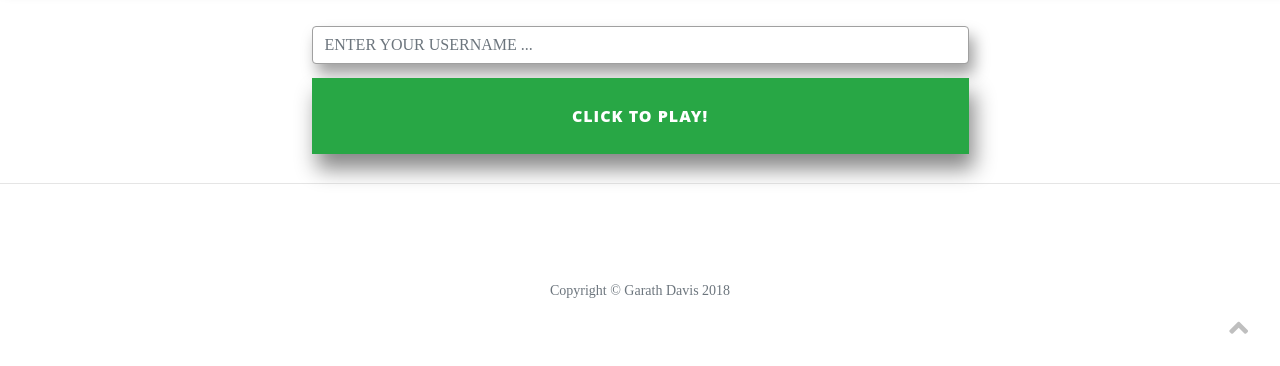
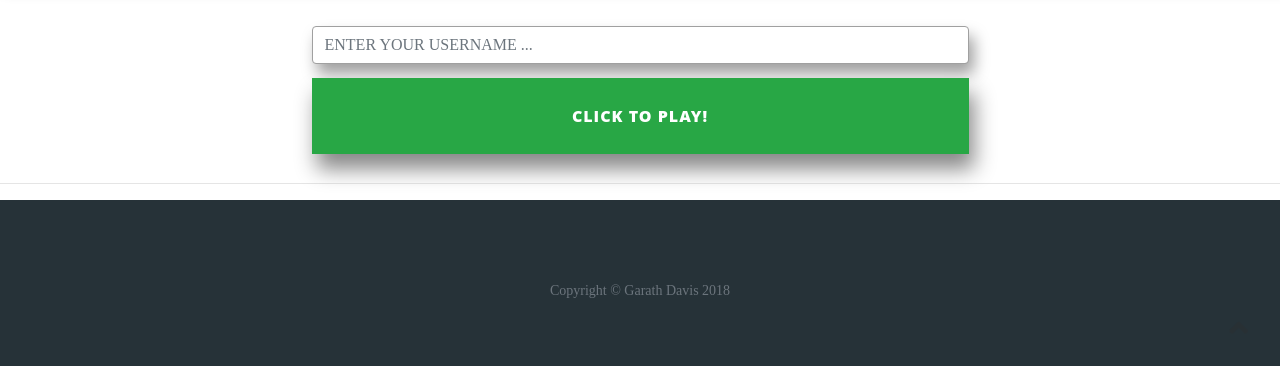
Before and after one commit to Code-Institute-Submissions/Garathd-milestone-project-3, a Flask app: page / in a window 1280 px wide. Shown: the part 556-922 px from the top of the page. Run offline with Flask 2, Linux system fonts and the light colour scheme; some libraries are stand-ins or nearby versions.

Commit message:
Added footer background color

```diff
--- a/static/css/styles.css
+++ b/static/css/styles.css
@@ -54,6 +54,9 @@ header.masthead {
 .current-score {
   float: right; }
 
+#footer {
+  background: #263238; }
+
 /*Table Stuff on Scores Page*/
 .table td,
 .table th {
--- a/static/scss/main.scss
+++ b/static/scss/main.scss
@@ -69,6 +69,10 @@ header.masthead {
   float: right;
 }
 
+#footer{
+  background: #263238;
+}
+
 /*Table Stuff on Scores Page*/
 
 .table td,
```
